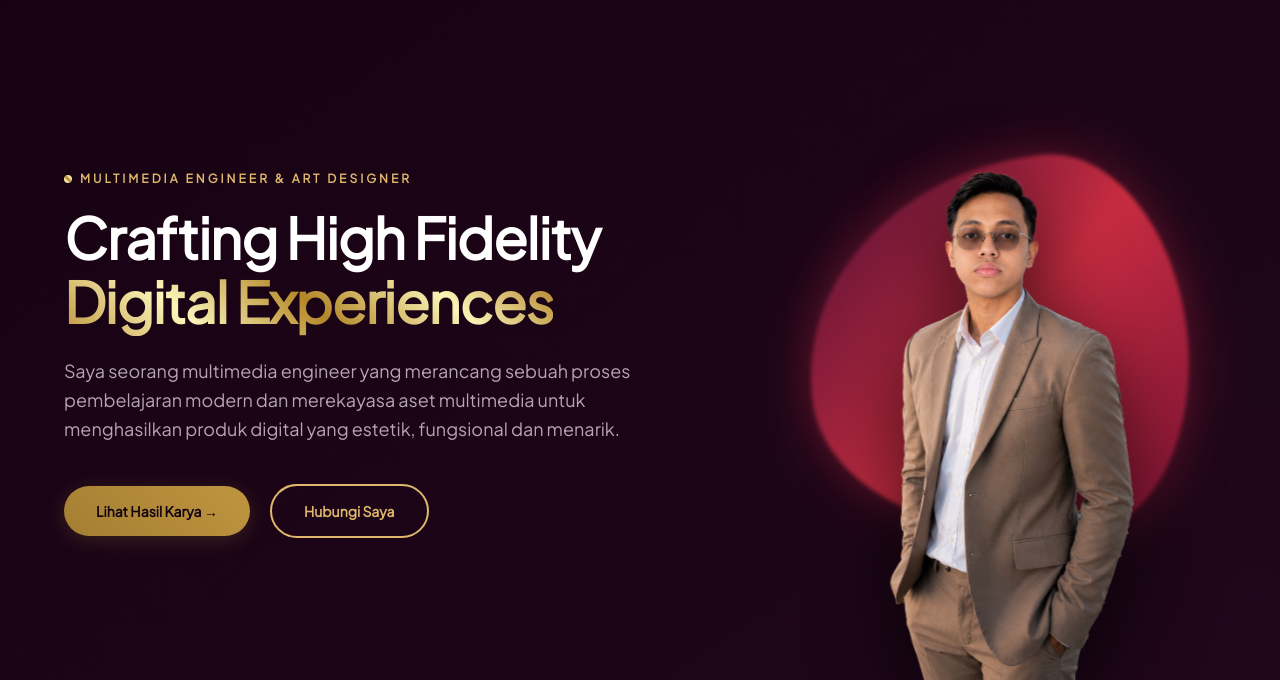
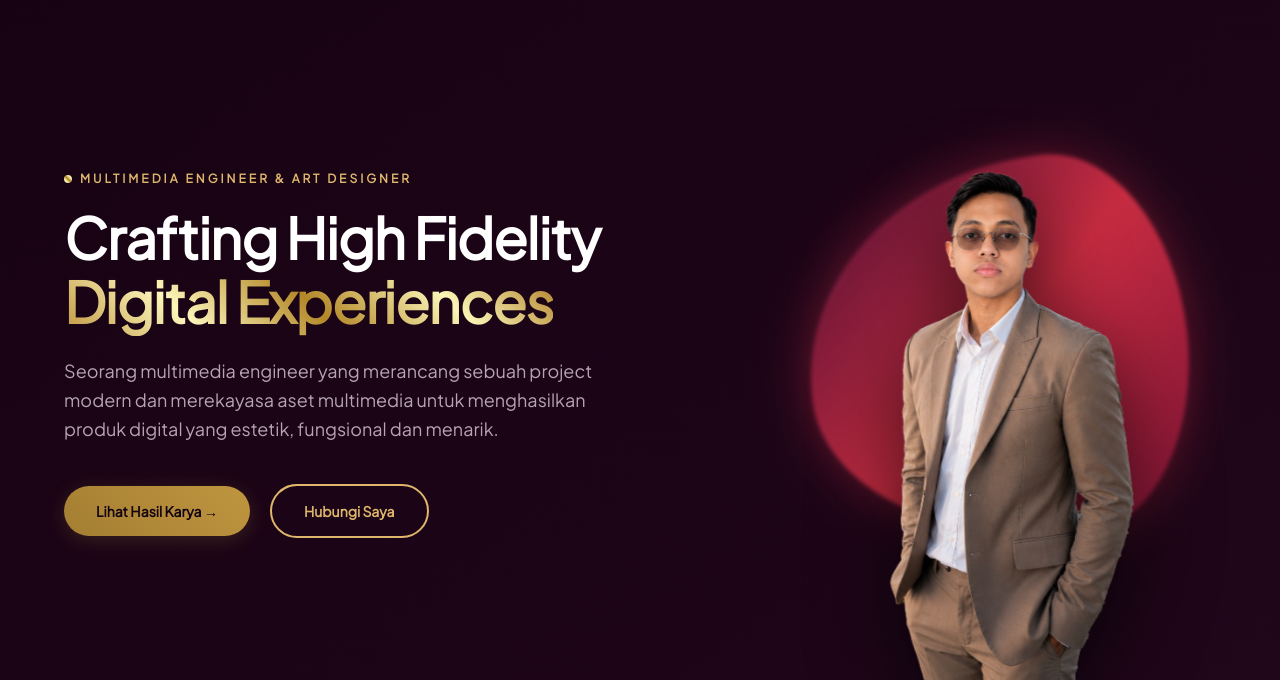
Before and after one commit to artvian/Potfolio, a plain HTML site: page index.html in a window 1280 px wide. Shown: the part 89-769 px from the top of the page. Drawn offline with nearby package versions, Linux system fonts and the light colour scheme.

Commit message:
Update index.html

```diff
--- a/index.html
+++ b/index.html
@@ -48,7 +48,8 @@
             <div class="hero-text" data-aos="fade-right" data-aos-duration="1200">
                 <span class="badge">Multimedia Engineer & Art Designer</span>
                 <h1>Crafting High Fidelity <br><span class="gold-text">Digital Experiences</span></h1>
-                <p>Saya seorang multimedia engineer yang merancang sebuah proses pembelajaran modern dan merekayasa aset multimedia untuk menghasilkan produk digital yang estetik, fungsional dan menarik.</p>
+                <p>Seorang multimedia engineer yang merancang sebuah project
+                    modern dan merekayasa aset multimedia untuk menghasilkan produk digital yang estetik, fungsional dan menarik.</p>
                 <div class="hero-buttons">
                     <a href="#portfolio" class="btn">Lihat Hasil Karya &rarr;</a>
                     <a href="#contact" class="btn btn-secondary">Hubungi Saya</a>
```
